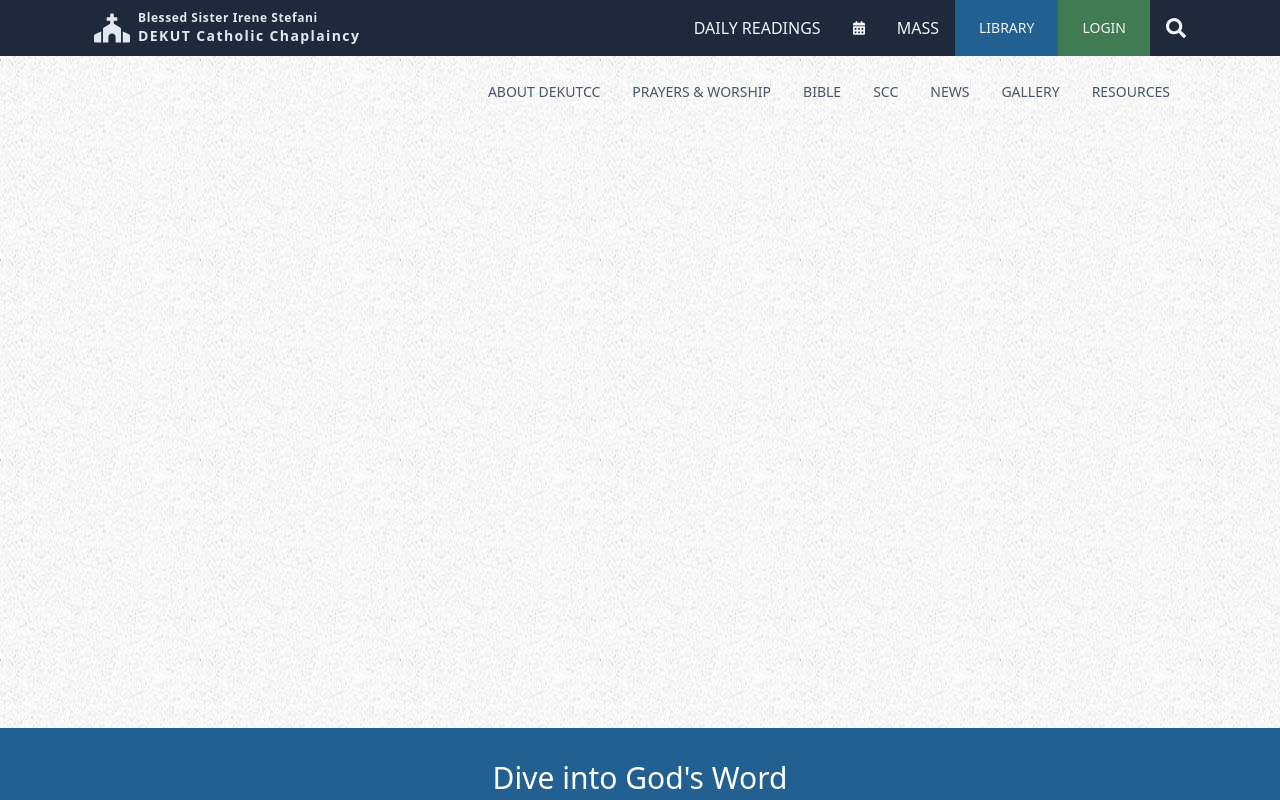
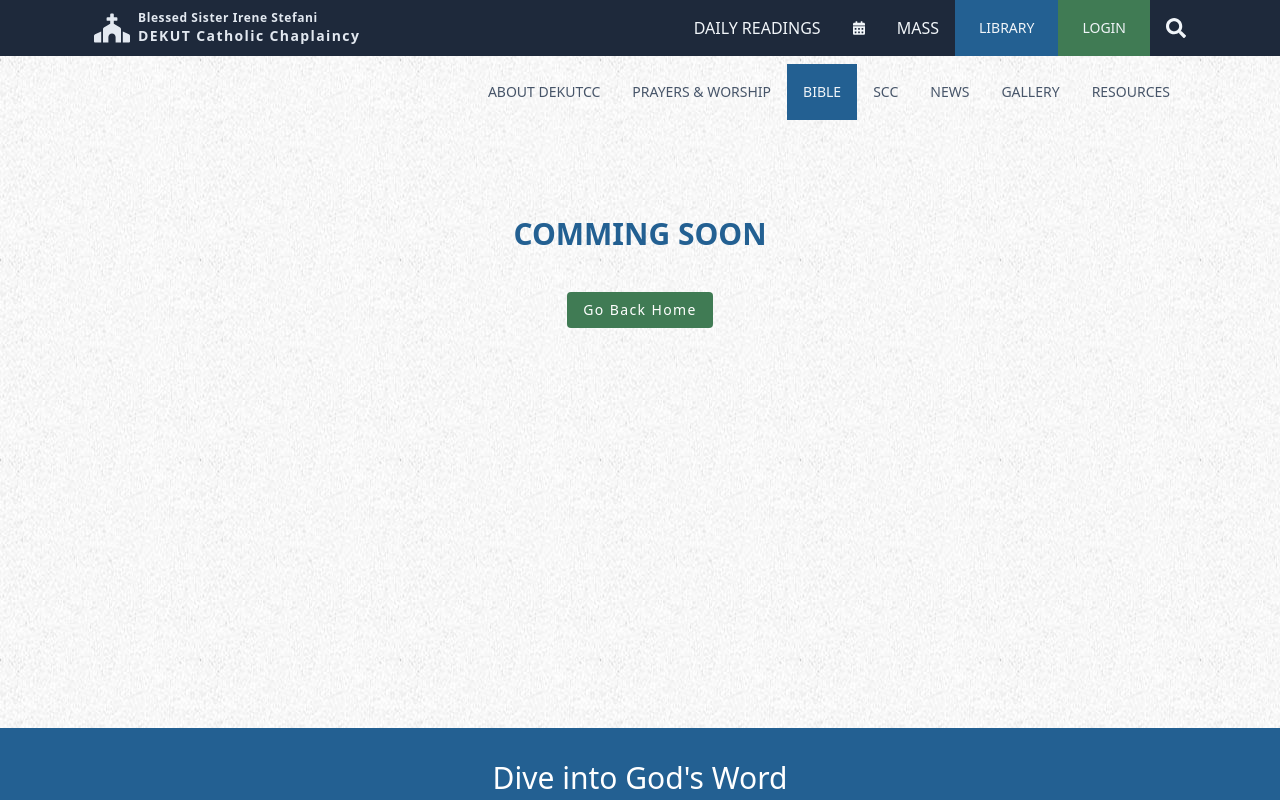
Before and after one commit to marville001/caweb-new, a React (Create React App) app: page /bible in a window 1280 px wide. Shown: the top 800 px of the page. Built offline with nearby package versions, Linux system fonts and the light colour scheme.

Commit message:
Update commming soon pages

```diff
--- a/src/App.js
+++ b/src/App.js
@@ -1,4 +1,5 @@
 import { Route, Routes } from "react-router-dom";
+import CommingSoon from "./components/CommingSoon";
 import Footer from "./components/Footer";
 import Header from "./components/Header";
 import About from "./pages/About";
@@ -38,6 +39,7 @@ function App() {
           <Route exact path="/mass" element={<Mass />} />
           <Route exact path="/prayers" element={<Prayers />} />
           <Route exact path="/scc" element={<Scc />} />
+          <Route exact path="/bible" element={<CommingSoon />} />
           <Route exact path="/get-connected" element={<GetConnected />} />
         </Routes>
       </div>
--- /dev/null
+++ b/src/components/CommingSoon.jsx
@@ -0,0 +1,17 @@
+import React from "react";
+import { Link } from "react-router-dom";
+
+const CommingSoon = () => {
+  return (
+    <div className="container py-12">
+      <h4 className="text-3xl my-10 uppercase font-bold text-dodge-blue text-center">
+        Comming Soon
+      </h4>
+      <div className="flex justify-center">
+        <Link className="bg-sea-green text-sm px-4 py-2 text-white tracking-widest rounded" to="/">Go Back Home</Link>
+      </div>
+    </div>
+  );
+};
+
+export default CommingSoon;
--- a/src/components/Header.jsx
+++ b/src/components/Header.jsx
@@ -228,7 +228,7 @@ const Header = () => {
           </NavDropDownLinkItem>
           <NavLinkItem
             closeMenu={() => setIsMenuOpen(false)}
-            to="/f"
+            to="/bible"
             title="Bible"
           />
           <NavLinkItem
```
